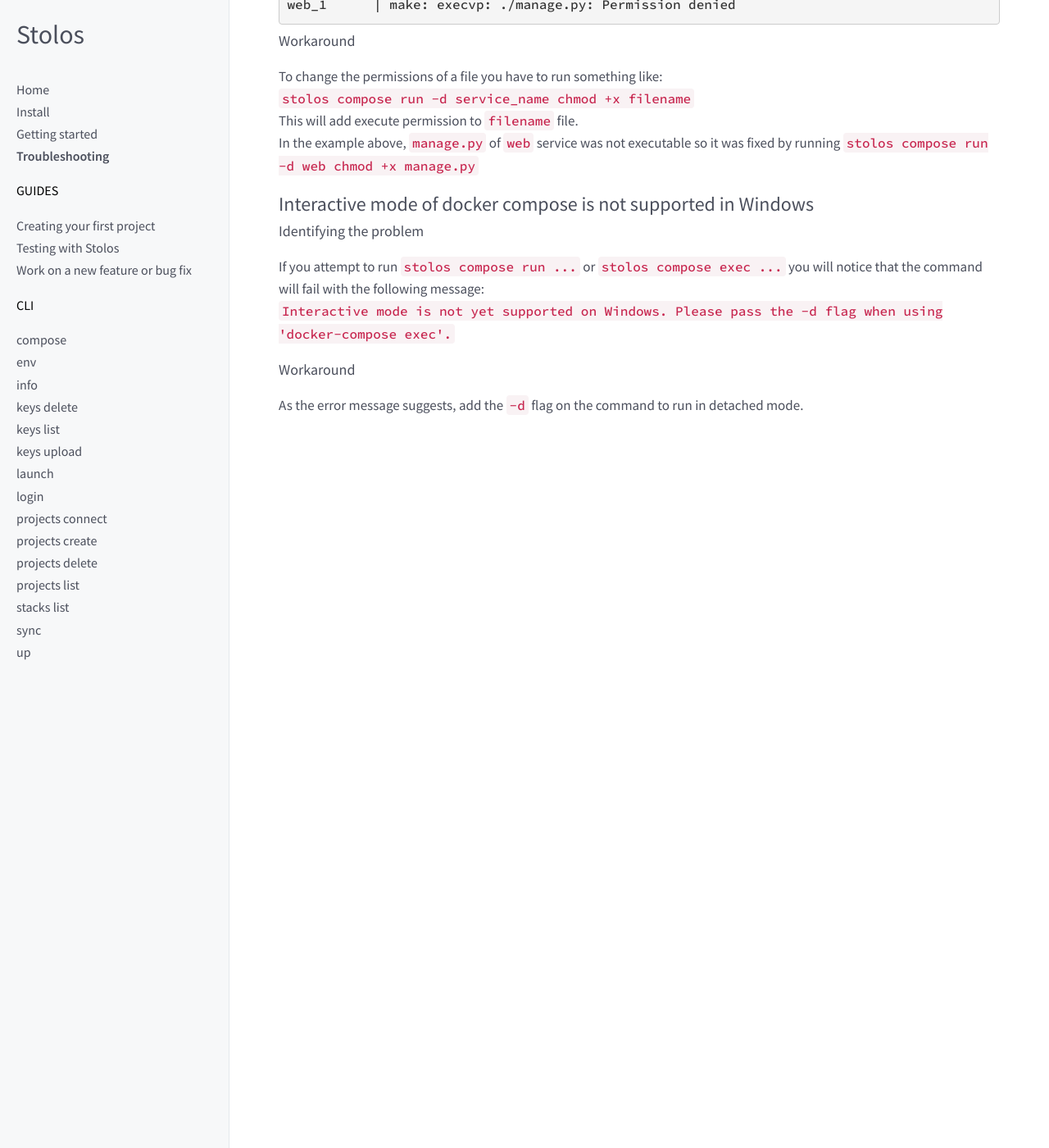
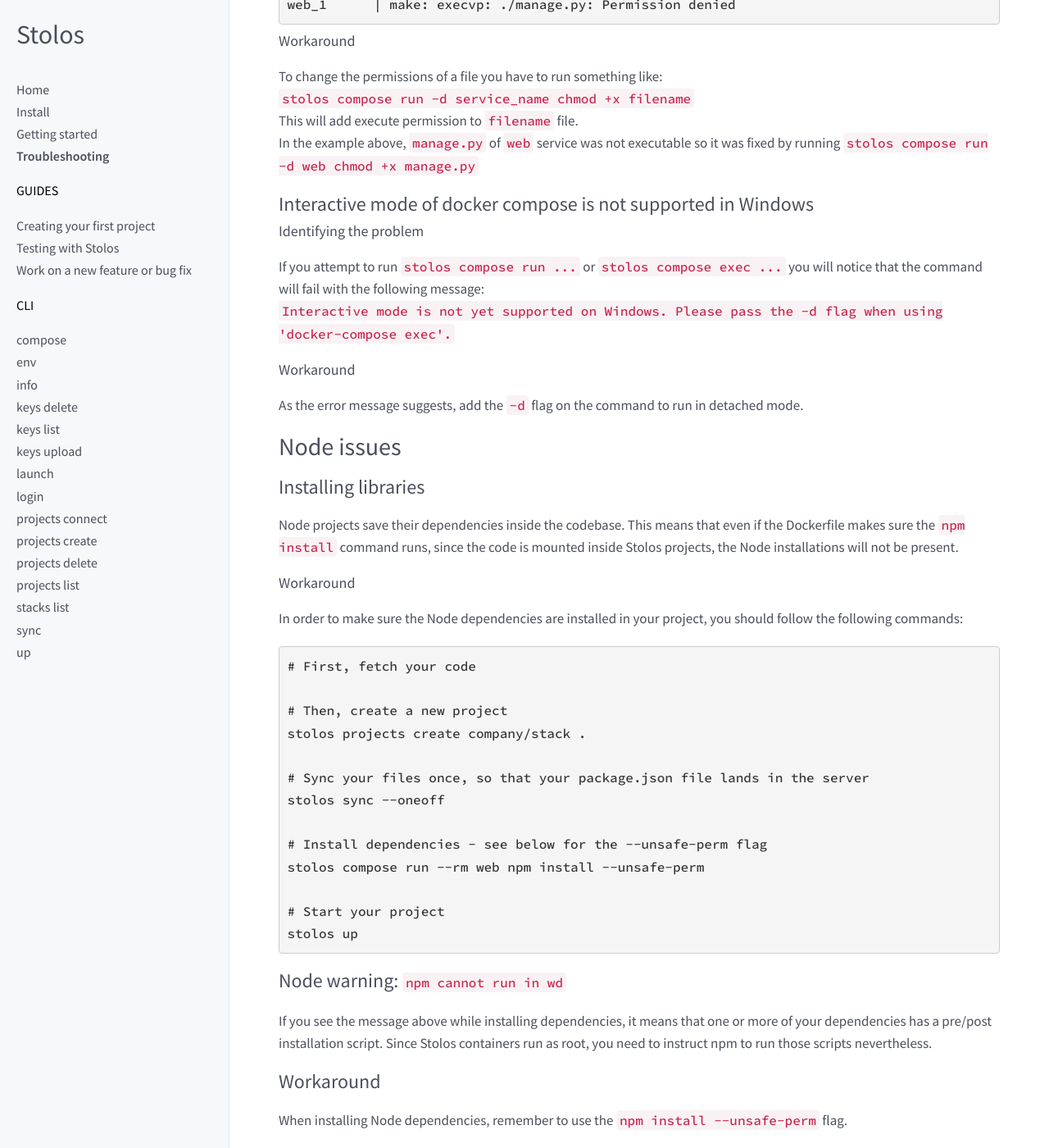
Before and after one commit to stolos/docs.stolos.io, a Jekyll site: the page built from troubleshooting.md, in a window 1280 px wide and 1400 px high, scrolled down 586 px. Shown: the whole window at 82% size. Built offline with Jekyll 4.4.1, drawn with Linux system fonts in a browser that asks for light colours.

Commit message:
Add information about troubleshooting common Node issues

```diff
--- a/troubleshooting.md
+++ b/troubleshooting.md
@@ -36,3 +36,33 @@
 
 #### Workaround
 As the error message suggests, add the `-d` flag on the command to run in detached mode.
+
+## Node issues
+
+### Installing libraries
+Node projects save their dependencies inside the codebase. This means that even if the Dockerfile makes sure the `npm install` command runs, since the code is mounted inside Stolos projects, the Node installations will not be present.
+
+#### Workaround
+In order to make sure the Node dependencies are installed in your project, you should follow the following commands:
+
+{% highlight bash %}
+# First, fetch your code
+
+# Then, create a new project
+stolos projects create company/stack .
+
+# Sync your files once, so that your package.json file lands in the server
+stolos sync --oneoff
+
+# Install dependencies - see below for the --unsafe-perm flag
+stolos compose run --rm web npm install --unsafe-perm
+
+# Start your project
+stolos up
+{% endhighlight %}
+
+### Node warning: `npm cannot run in wd`
+If you see the message above while installing dependencies, it means that one or more of your dependencies has a pre/post installation script. Since Stolos containers run as root, you need to instruct npm to run those scripts nevertheless.
+
+### Workaround
+When installing Node dependencies, remember to use the `npm install --unsafe-perm` flag.
```
